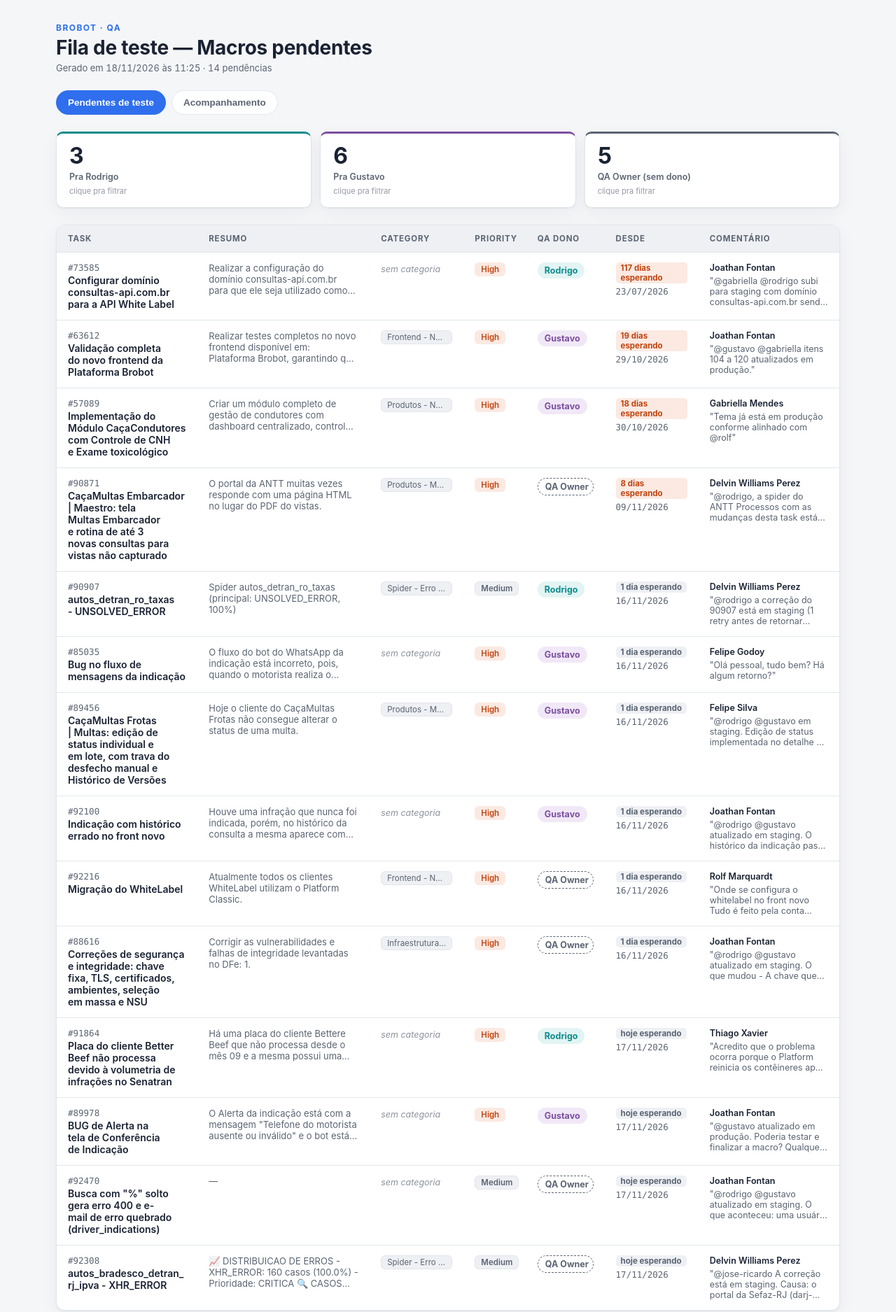
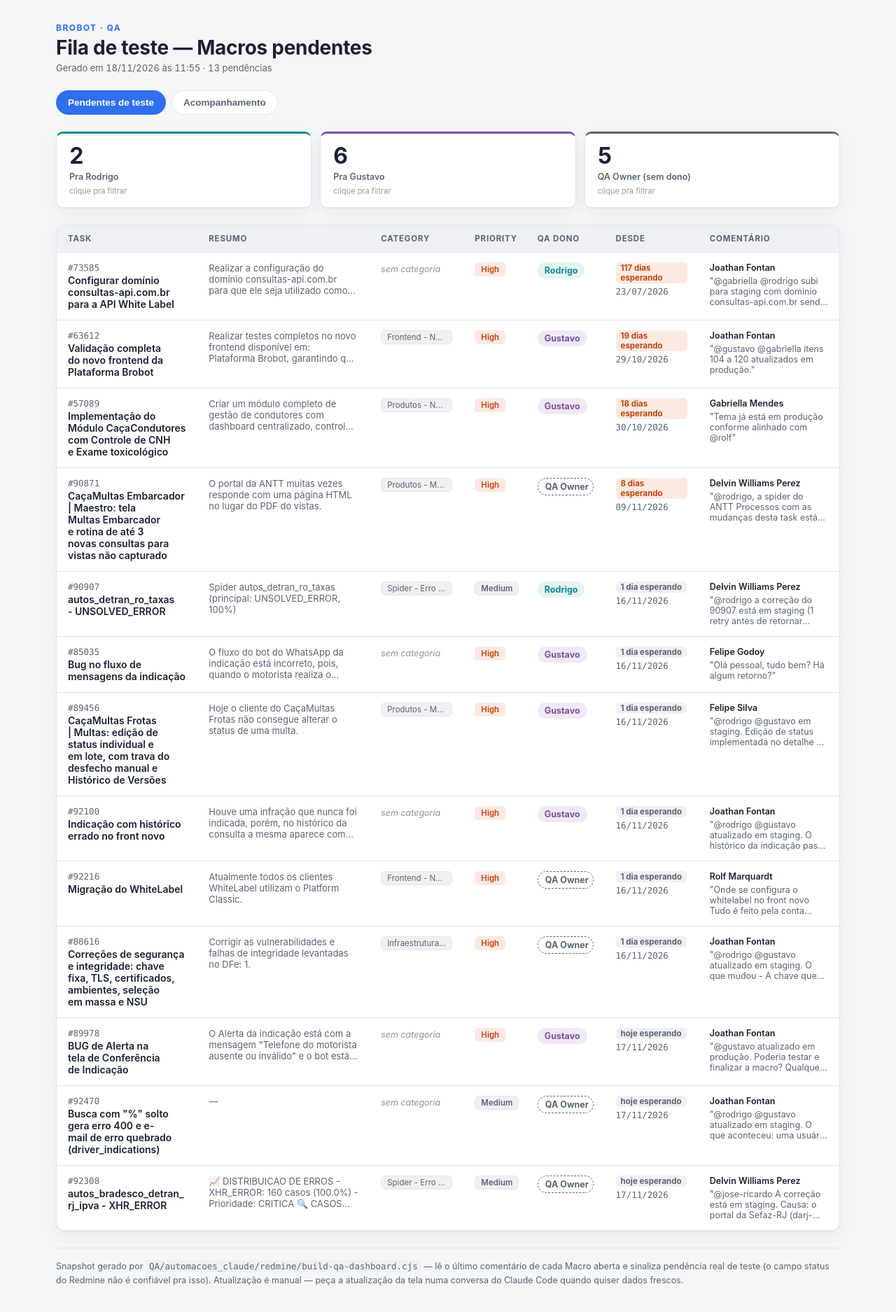
Before and after one commit to rodrigo-perissato-brobot/dashboard-qa, a plain HTML site: page index.html in a window 1280 px wide. Shown: the top 1875 px of the page at 70% size. Drawn offline with Linux system fonts and the light colour scheme.

Commit message:
Atualizacao automatica 2026-11-18 08:54:35

```diff
--- a/index.html
+++ b/index.html
@@ -473,8 +473,8 @@
 
 <script>
   const DATA = {
-  "gerado_em": "2026-11-18T11:25:28.925Z",
-  "total": 14,
+  "gerado_em": "2026-11-18T11:55:15.630Z",
+  "total": 13,
   "rows": [
     {
       "id": 73585,
@@ -607,19 +607,6 @@
       "link": "https://redmine.platform.brobot.com.br/issues/88616"
     },
     {
-      "id": 91864,
-      "task": "Placa do cliente Better Beef não processa devido à volumetria de infrações no Senatran",
-      "descricao": "Há uma placa do cliente Bettere Beef que não processa desde o mês 09 e a mesma possui uma volumetria muito alta de infrações.",
-      "category": "",
-      "priority": "high",
-      "status": "to do",
-      "alocado_a": "rodrigo",
-      "data_comentario": "2026-11-17T14:00:50Z",
-      "comentario_autor": "Thiago Xavier",
-      "comentario_trecho": "Acredito que o problema ocorra porque o Platform reinicia os contêineres após 2 horas de execução, e essas consultas estão levando mais tempo para concluir. Aumentei o limite de execução dos pods que ",
-      "link": "https://redmine.platform.brobot.com.br/issues/91864"
-    },
-    {
       "id": 89978,
       "task": "BUG de Alerta na tela de Conferência de Indicação",
       "descricao": "O Alerta da indicação está com a mensagem \"Telefone do motorista ausente ou inválido\" e o bot está com a me...",
@@ -661,23 +648,23 @@
   ]
 };
   const FOLLOWUP_DATA = {
-  "gerado_em": "2026-11-18T11:26:25.545Z",
+  "gerado_em": "2026-11-18T11:55:52.539Z",
   "sprint_id": 77,
   "total": 17,
   "rows": [
     {
-      "id": 92320,
-      "task": "autos_detran_sc - SCRAPY_ERROR",
-      "descricao": "Spider autos_detran_sc (principal: SCRAPY_ERROR, 99.91%)",
-      "category": "Spider - Erro na lógica de extração",
+      "id": 91864,
+      "task": "Placa do cliente Better Beef não processa devido à volumetria de infrações no Senatran",
+      "descricao": "Há uma placa do cliente Bettere Beef que não processa desde o mês 09 e a mesma possui uma volumetria muito alta de infrações.",
+      "category": "Spider - Outros",
       "priority": "high",
-      "status": "awaiting deploy",
-      "tipo": "aprovado",
-      "responsavel_atual": "(sem responsável)",
-      "data_comentario": "2026-11-18T11:24:17Z",
+      "status": "in progress",
+      "tipo": "reprovado",
+      "responsavel_atual": "Product owner",
+      "data_comentario": "2026-11-18T11:45:27Z",
       "comentario_autor": "Rodrigo Perissato",
-      "comentario_trecho": "@thiago favor subir para produção.",
-      "link": "https://redmine.platform.brobot.com.br/issues/92320"
+      "comentario_trecho": "@thiago Reprovado. Processei algumas consultas da placa TLW5I05 no SNE mas ainda não processou com sucesso. Ambiente: Staging | Conta: Testes Funcionais | Versão: Classic Evidência: Poderia verificar?",
+      "link": "https://redmine.platform.brobot.com.br/issues/91864"
     },
     {
       "id": 88060,
```
